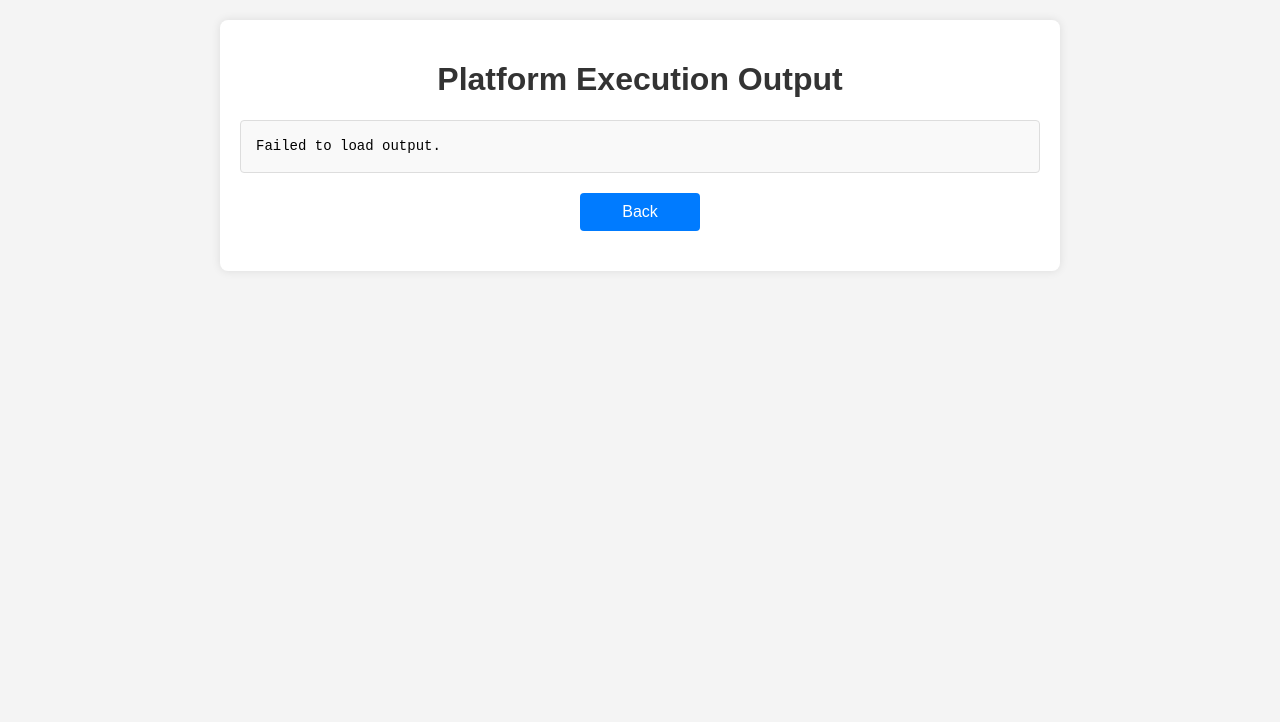
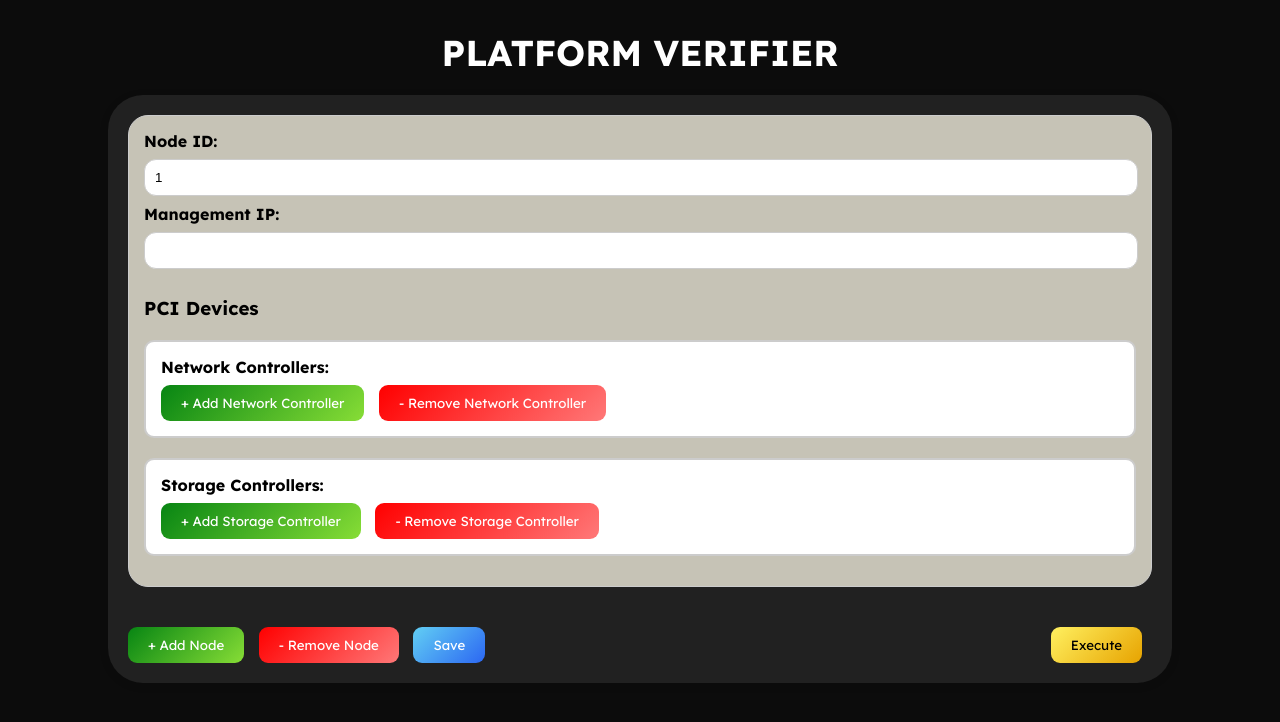
Before and after one commit to MehulPrince/Cluster_Platform_Verifier, a plain HTML site: page static/index.html in a window 1280 px wide. Drawn offline with Linux system fonts and the light colour scheme; no server answers.

Commit message:
Update index.html

```diff
--- a/static/index.html
+++ b/static/index.html
@@ -1,82 +1,27 @@
 <!DOCTYPE html>
 <html lang="en">
 <head>
-    <meta charset="UTF-8">
-    <meta name="viewport" content="width=device-width, initial-scale=1.0">
-    <title>Platform Execution Output</title>
-    <style>
-        body {
-            font-family: Arial, sans-serif;
-            background-color: #f4f4f4;
-            margin: 0;
-            padding: 20px;
-        }
-        .container {
-            max-width: 800px;
-            margin: 0 auto;
-            background: #fff;
-            padding: 20px;
-            border-radius: 8px;
-            box-shadow: 0 0 10px rgba(0, 0, 0, 0.1);
-        }
-        h1 {
-            text-align: center;
-            color: #333;
-        }
-        pre {
-            background: #f9f9f9;
-            padding: 15px;
-            border: 1px solid #ddd;
-            border-radius: 4px;
-            white-space: pre-wrap;
-            word-wrap: break-word;
-            font-family: monospace;
-            font-size: 14px;
-            line-height: 1.5;
-        }
-        .back-button {
-            display: block;
-            width: 100px;
-            margin: 20px auto;
-            padding: 10px;
-            text-align: center;
-            background: #007bff;
-            color: #fff;
-            border: none;
-            border-radius: 4px;
-            cursor: pointer;
-            text-decoration: none;
-        }
-        .back-button:hover {
-            background: #0056b3;
-        }
-    </style>
+  <meta charset="UTF-8">
+  <meta name="viewport" content="width=device-width, initial-scale=1.0">
+  <title>Platform Verifier</title>
+  <link rel="icon" href="https://www.acceleronlabs.com/wp-content/uploads/2024/07/favicon.png" sizes="32x32">
+  <link rel="stylesheet" href="style.css">
+  <link href="https://fonts.googleapis.com/css2?family=Lexend:wght@400;700&display=swap" rel="stylesheet">
+  <link rel="icon" href="https://www.acceleronlabs.com/wp-content/uploads/2024/07/favicon.png" sizes="192x192">
+  <link rel="stylesheet" href="https://cdnjs.cloudflare.com/ajax/libs/font-awesome/5.15.4/css/all.min.css">
 </head>
 <body>
-    <div class="container">
-        <h1>Platform Execution Output</h1>
-        <pre id="output-content">Loading...</pre>
-        <a href="/" class="back-button">Back</a>
-    </div>
+  <h2>Platform Verifier</h2>
+  <div class="container">
+    <div id="nodes-container">
+      <!-- Node boxes will be dynamically added here -->
+    </div class = "button-container">
+    <button id="add-node">+ Add Node</button>
+    <button id="remove-node">- Remove Node</button>
+    <button id="save-button">Save</button>
+    <button id="execute-button">Execute</button>
+  </div>
 
-    <script>
-        // Fetch the content of output.txt and display it
-        fetch('/get_output')
-            .then(response => response.json())
-            .then(data => {
-                if (data.output) {
-                    // Display the content of output.txt
-                    document.getElementById('output-content').textContent = data.output;
-                } else if (data.error) {
-                    // Display an error message if output.txt is not found
-                    document.getElementById('output-content').textContent = "Error: " + data.error;
-                }
-            })
-            .catch(error => {
-                // Handle fetch errors
-                document.getElementById('output-content').textContent = "Failed to load output.";
-                console.error(error);
-            });
-    </script>
+  <script src="app.js"></script>
 </body>
 </html>
```
